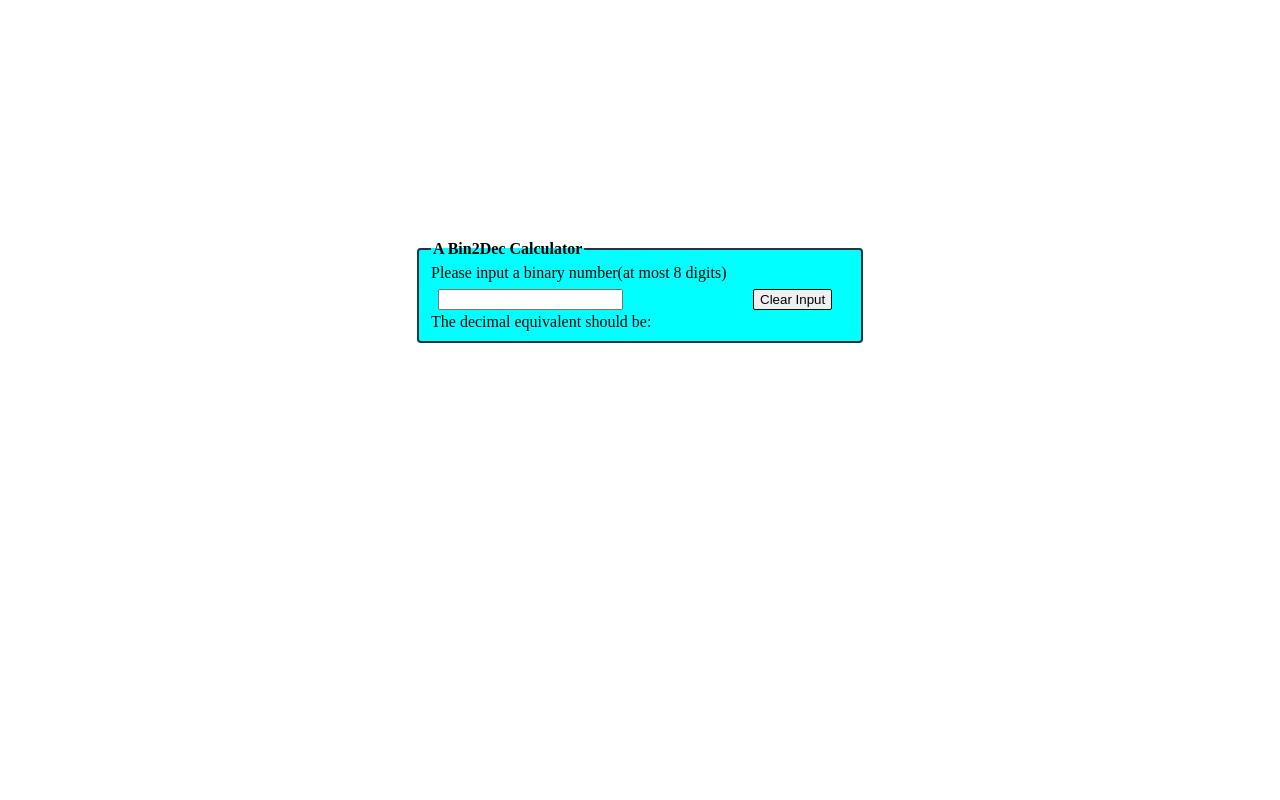
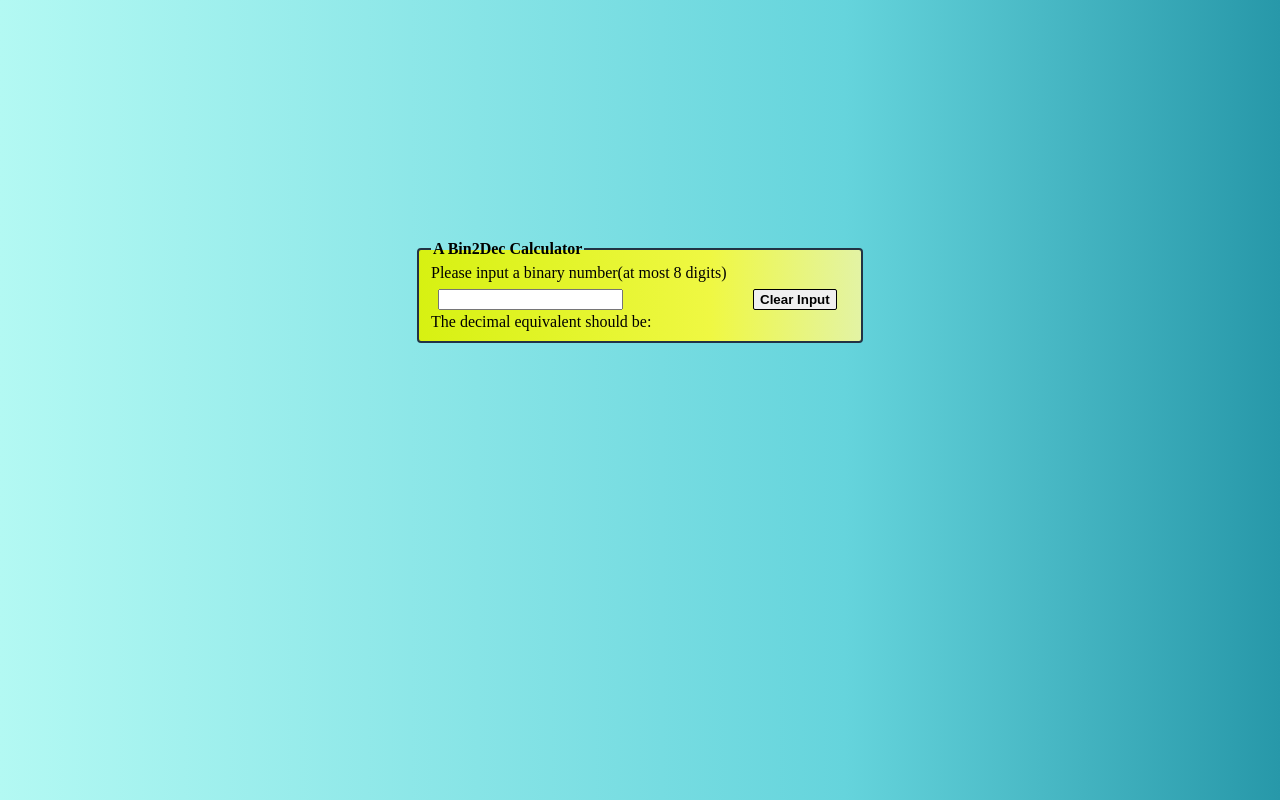
Before and after one commit to plusmultiply0/app-ideas-exercise, a plain HTML site: page first/bin2dec/origin/index.html in a window 1280 px wide. Drawn offline with Linux system fonts and the light colour scheme.

Commit message:
add basic style

```diff
--- a/first/bin2dec/origin/style.css
+++ b/first/bin2dec/origin/style.css
@@ -8,7 +8,7 @@ form {
 
 }
 fieldset{
-background-color: aqua;
+background-image: repeating-linear-gradient(to right,#D7F112 ,#EFF843 66%,#E3F3A4 );
 border: 2px solid #223344;
 border-radius: 4px;
 }
@@ -27,7 +27,11 @@ button{
     margin-left: 130px;
     border-radius: 2px;
     border: 1px solid #000000;
+    font-weight: 600;
 }
 legend{
     font-weight: 600;
 }
+body{
+    background-image: repeating-linear-gradient(to right,#B3F9F3 ,#65D4DC 66%,#2798A9 );
+}
```
